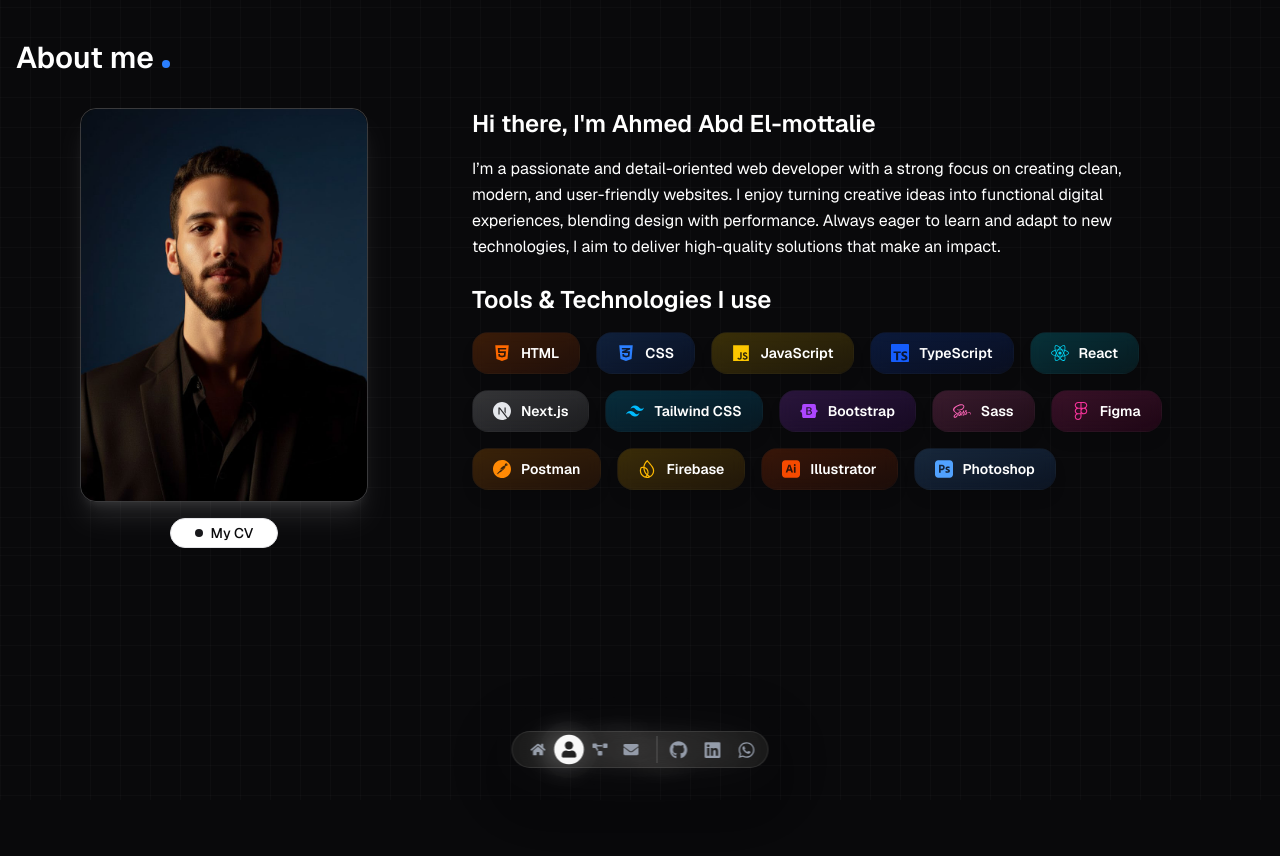
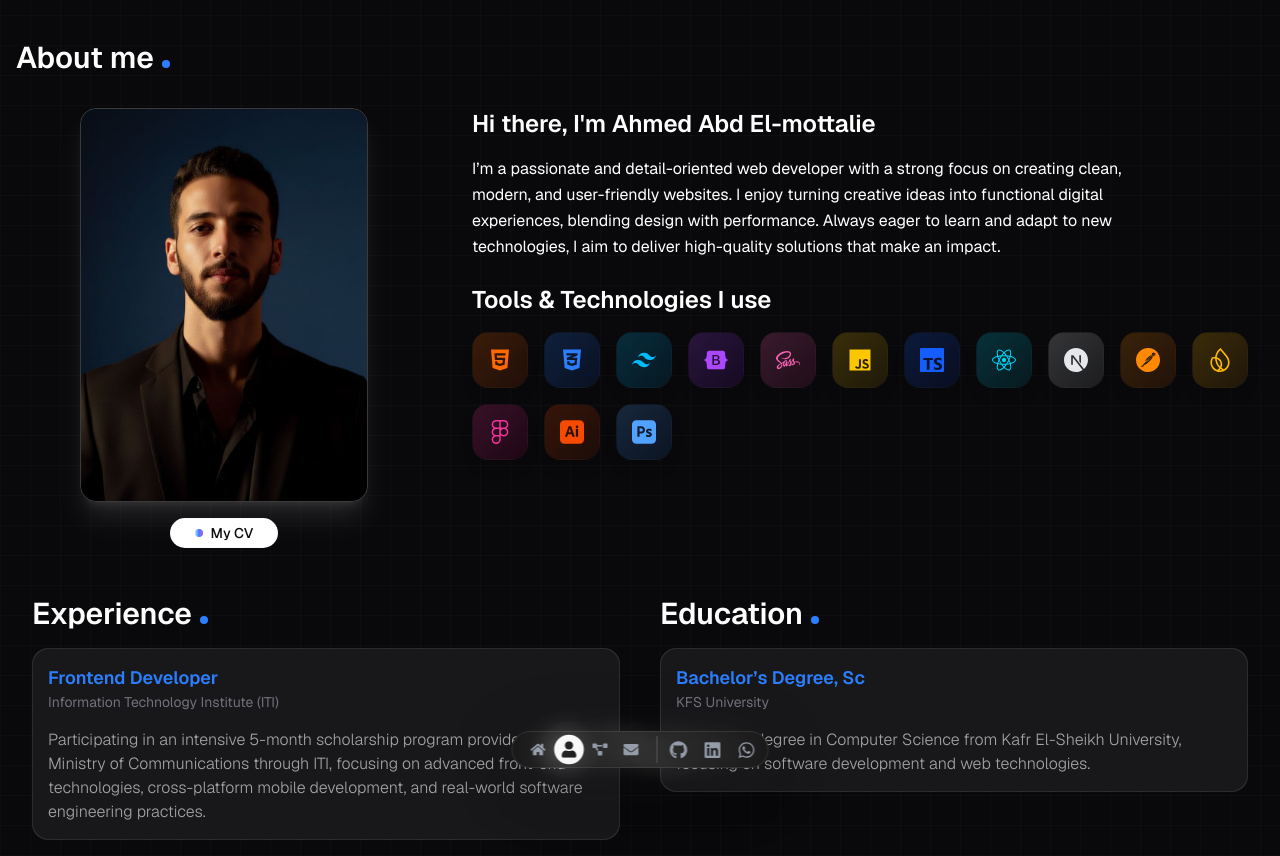
Before and after one commit to ahmed-abdelmottal3/Portfolio_V2, a Next.js app: page /about in a window 1280 px wide. Before the commit the page ends 800 px from the top, so only its background shows below. Built offline with nearby package versions, Linux system fonts and the light colour scheme.

Commit message:
add experience & education sections

```diff
--- a/app/about/page.tsx
+++ b/app/about/page.tsx
@@ -1,9 +1,36 @@
 import { InteractiveHoverButton } from '@/components/ui/interactive-hover-button'
-import React from 'react'
+import { MagicCard } from '@/components/ui/magic-card';
+import { desc } from 'motion/react-client';
+import Image from 'next/image';
+import React, { Children } from 'react'
 import {
   FaHtml5, FaCss3Alt, FaJs, FaReact, FaBootstrap, FaSass, FaFigma,
 } from "react-icons/fa";
 import { SiTypescript, SiNextdotjs, SiTailwindcss, SiPostman, SiFirebase, SiAdobeillustrator, SiAdobephotoshop } from "react-icons/si";
+
+const skills = [
+  { name: "HTML", icon: <FaHtml5 className='text-orange-500' />, color: "from-orange-500/20 to-orange-600/10" },
+  { name: "CSS", icon: <FaCss3Alt className='text-blue-500' />, color: "from-blue-500/20 to-blue-600/10" },
+  { name: "Tailwind CSS", icon: <SiTailwindcss className='text-sky-400' />, color: "from-sky-400/20 to-sky-500/10" },
+  { name: "Bootstrap", icon: <FaBootstrap className='text-purple-500' />, color: "from-purple-500/20 to-purple-600/10" },
+  { name: "Sass", icon: <FaSass className='text-pink-400' />, color: "from-pink-400/20 to-pink-500/10" },
+  { name: "JavaScript", icon: <FaJs className='text-yellow-400' />, color: "from-yellow-400/20 to-yellow-500/10" },
+  { name: "TypeScript", icon: <SiTypescript className='text-blue-600' />, color: "from-blue-600/20 to-blue-700/10" },
+  { name: "React", icon: <FaReact className='text-cyan-400' />, color: "from-cyan-400/20 to-cyan-500/10" },
+  { name: "Next.js", icon: <SiNextdotjs className='text-gray-200' />, color: "from-gray-200/20 to-gray-300/10" },
+  { name: "Postman", icon: <SiPostman className='text-orange-400' />, color: "from-orange-400/20 to-orange-500/10" },
+  { name: "Firebase", icon: <SiFirebase className='text-amber-400' />, color: "from-amber-400/20 to-amber-500/10" },
+  { name: "Figma", icon: <FaFigma className='text-pink-500' />, color: "from-pink-500/20 to-pink-600/10" },
+  { name: "Illustrator", icon: <SiAdobeillustrator className='text-orange-600' />, color: "from-orange-600/20 to-orange-700/10" },
+  { name: "Photoshop", icon: <SiAdobephotoshop className='text-blue-400' />, color: "from-blue-400/20 to-blue-500/10" },
+];
+
+const experiences = [{
+  role: "Frontend Developer",
+  company: "Information Technology Institute (ITI)",
+  desc: "Participating in an intensive 5-month scholarship program provided by the Ministry of Communications through ITI, focusing on advanced front-end technologies, cross-platform mobile development, and real-world software engineering practices."
+}
+]
 export default function page() {
   return (
     <section className='container mx-auto pt-10 px-4'>
@@ -12,7 +39,7 @@ export default function page() {
       </div>
 
       <section className='flex flex-col md:flex-row flex-wrap gap-5 md:gap-10 w-full pt-8'>
-        {/* الصورة + الزر */}
+        {/* img + btn */}
         <div className='w-full md:w-1/3 flex flex-col items-center gap-4'>
           <div className='border border-background/20 rounded-2xl shadow-xl shadow-background/10 overflow-hidden w-60 md:w-72'>
             <img src="/me.jpg" alt="me" className='rounded-2xl w-full h-auto object-cover' />
@@ -22,7 +49,7 @@ export default function page() {
           </div>
         </div>
 
-        {/* النص */}
+        {/* desc*/}
         <div className='flex-1 flex flex-col items-start justify-start'>
           <h2 className='text-2xl font-semibold mb-4'>Hi there, I'm Ahmed Abd El-mottalie</h2>
           <p className='text-base leading-relaxed max-w-2xl mb-6'>
@@ -31,46 +58,81 @@ export default function page() {
             Always eager to learn and adapt to new technologies, I aim to deliver high-quality solutions that make an impact.
           </p>
 
-          {/* Skills Section */}
+          {/* skills */}
           <section>
 
             <h2 className='text-2xl font-semibold pb-4'>Tools & Technologies I use</h2>
             <div className='flex flex-wrap gap-4'>
-              {[
- { name: "HTML", icon: <FaHtml5 className='text-orange-500' />, color: "from-orange-500/20 to-orange-600/10" },
-  { name: "CSS", icon: <FaCss3Alt className='text-blue-500' />, color: "from-blue-500/20 to-blue-600/10" },
-  { name: "JavaScript", icon: <FaJs className='text-yellow-400' />, color: "from-yellow-400/20 to-yellow-500/10" },
-  { name: "TypeScript", icon: <SiTypescript className='text-blue-600' />, color: "from-blue-600/20 to-blue-700/10" },
-  { name: "React", icon: <FaReact className='text-cyan-400' />, color: "from-cyan-400/20 to-cyan-500/10" },
-  { name: "Next.js", icon: <SiNextdotjs className='text-gray-200' />, color: "from-gray-200/20 to-gray-300/10" },
-  { name: "Tailwind CSS", icon: <SiTailwindcss className='text-sky-400' />, color: "from-sky-400/20 to-sky-500/10" },
-  { name: "Bootstrap", icon: <FaBootstrap className='text-purple-500' />, color: "from-purple-500/20 to-purple-600/10" },
-  { name: "Sass", icon: <FaSass className='text-pink-400' />, color: "from-pink-400/20 to-pink-500/10" },
-  { name: "Figma", icon: <FaFigma className='text-pink-500' />, color: "from-pink-500/20 to-pink-600/10" },
-  { name: "Postman", icon: <SiPostman className='text-orange-400' />, color: "from-orange-400/20 to-orange-500/10" },
-  { name: "Firebase", icon: <SiFirebase className='text-amber-400' />, color: "from-amber-400/20 to-amber-500/10" },
-  { name: "Illustrator", icon: <SiAdobeillustrator className='text-orange-600' />, color: "from-orange-600/20 to-orange-700/10" },
-  { name: "Photoshop", icon: <SiAdobephotoshop className='text-blue-400' />, color: "from-blue-400/20 to-blue-500/10" },              ].map((skill) => (
-                <span
+              {skills.map((skill) => (
+                <div
                   key={skill.name}
-                  className={`group relative flex items-center gap-2.5 px-5 py-2.5 text-sm font-semibold
+                  className={`group relative flex items-center justify-center size-14
       border border-primary/30 rounded-2xl bg-gradient-to-br ${skill.color}
       shadow-lg hover:shadow-xl hover:scale-105 hover:border-primary/50
       transition-all duration-300 cursor-pointer backdrop-blur-sm
       hover:-translate-y-1`}
                 >
-                  <span className='text-lg group-hover:scale-110 transition-transform duration-300'>
+                  <span className='text-2xl group-hover:scale-110 transition-transform duration-300'>
                     {skill.icon}
                   </span>
-                  <span className='group-hover:text-white transition-colors duration-300'>
+
+                  {/* tooltip */}
+                  <div className="absolute bottom-10 left-1/2 -translate-x-1/2 opacity-0
+        group-hover:opacity-100 group-hover:-translate-y-1 transition-all duration-300
+        bg-background text-foreground text-xs font-semibold px-3 py-1 rounded-full shadow-xl
+        border border-white/10 whitespace-nowrap pointer-events-none">
                     {skill.name}
-                  </span>
-                </span>
+                  </div>
+                </div>
               ))}
             </div>
           </section>
         </div>
       </section>
+      {/* experience */}
+      {/* <section className='flex flex-wrap gap-5'> */}
+      <section className='grid grid-cols-1 md:grid-cols-2 gap-10 items-start max-w-7xl mx-auto px-4 mt-12'>
+          <div >
+            <div className='relative text-3xl font-semibold w-fit mb-4'>
+              Experience <span className='w-2 h-2 bg-blue-500 absolute bottom-2 -right-4 rounded-full'></span>
+            </div>
+            {experiences.map((exp, index) => (
+              <MagicCard className="p-4 mb-4" key={index}>
+                <div className="flex items-center gap-4">
+                  <div>
+                    <h2 className="font-semibold text-lg text-blue-500">
+                      {exp.role}
+                    </h2>
+                    <h5 className="text-sm text-muted-foreground">
+                      {exp.company}
+                    </h5>
+                    <p className='pt-4 text-background/60 font-light'>{exp.desc}</p>
+                  </div>
+                </div>
+              </MagicCard>
+            ))}
+          </div>
+
+        <div>
+          <div className='relative text-3xl font-semibold w-fit mb-4'>
+            Education <span className='w-2 h-2 bg-blue-500 absolute bottom-2 -right-4 rounded-full'></span>
+          </div>
+          <MagicCard className="p-4 mb-4 h-fit">
+            <div className="flex items-center gap-4">
+              <div>
+                <h2 className="font-semibold text-lg text-blue-500">
+                  Bachelor’s Degree, Sc
+                </h2>
+                <h5 className="text-sm text-muted-foreground">
+                  KFS University
+                </h5>
+                <p className='pt-4 text-background/60 font-light'>  Bachelor's degree in Computer Science from Kafr El-Sheikh University, focusing on software development and web technologies.</p>
+              </div>
+            </div>
+          </MagicCard>
+        </div>
+      </section>
     </section>
+
   )
 }
--- a/app/globals.css
+++ b/app/globals.css
@@ -100,7 +100,7 @@ body {
   --accent: oklch(0.967 0.001 286.375);
   --accent-foreground: oklch(0.21 0.006 285.885);
   --destructive: oklch(0.577 0.245 27.325);
-  --border: oklch(0.92 0.004 286.32);
+  --border: oklch(91.973% 0.00413 285.946 / 0.158);
   --input: oklch(0.92 0.004 286.32);
   --ring: oklch(0.705 0.015 286.067);
   --chart-1: oklch(0.646 0.222 41.116);
--- a/app/page.tsx
+++ b/app/page.tsx
@@ -5,7 +5,7 @@ import "./globals.css";
 import CTASection from "@/components/CTAsection";
 import { AuroraText } from "@/components/ui/aurora-text"
 
-const greatVibes = Great_Vibes({
+export const greatVibes = Great_Vibes({
   subsets: ["latin"],
   weight: ["400"],
 });
--- a/components/ui/interactive-hover-button.tsx
+++ b/components/ui/interactive-hover-button.tsx
@@ -16,7 +16,7 @@ export function InteractiveHoverButton({
       {...props}
     >
       <div className="flex items-center gap-2">
-        <div className="bg-primary h-2 w-2 rounded-full transition-all duration-500 group-hover:scale-[100.8]"></div>
+        <div className=" bg-gradient-to-r from-blue-200 via-blue-500 to-purple-500 h-2 w-2 rounded-full transition-all duration-500 group-hover:scale-[100.8]"></div>
         <span className="inline-block transition-all duration-500 group-hover:translate-x-12 group-hover:opacity-0">
           {children}
         </span>
--- /dev/null
+++ b/components/ui/magic-card.tsx
@@ -0,0 +1,103 @@
+"use client"
+
+import React, { useCallback, useEffect } from "react"
+import { motion, useMotionTemplate, useMotionValue } from "motion/react"
+
+import { cn } from "@/lib/utils"
+
+interface MagicCardProps {
+  children?: React.ReactNode
+  className?: string
+  gradientSize?: number
+  gradientColor?: string
+  gradientOpacity?: number
+  gradientFrom?: string
+  gradientTo?: string
+}
+
+export function MagicCard({
+  children,
+  className,
+  gradientSize = 200,
+  gradientColor = "#0774f127",
+  gradientOpacity = 0.8,
+  gradientFrom = "#c5d5f8",
+  gradientTo = "#1959e6",
+}: MagicCardProps) {
+  const mouseX = useMotionValue(-gradientSize)
+  const mouseY = useMotionValue(-gradientSize)
+  const reset = useCallback(() => {
+    mouseX.set(-gradientSize)
+    mouseY.set(-gradientSize)
+  }, [gradientSize, mouseX, mouseY])
+
+  const handlePointerMove = useCallback(
+    (e: React.PointerEvent<HTMLDivElement>) => {
+      const rect = e.currentTarget.getBoundingClientRect()
+      mouseX.set(e.clientX - rect.left)
+      mouseY.set(e.clientY - rect.top)
+    },
+    [mouseX, mouseY]
+  )
+
+  useEffect(() => {
+    reset()
+  }, [reset])
+
+  useEffect(() => {
+    const handleGlobalPointerOut = (e: PointerEvent) => {
+      if (!e.relatedTarget) {
+        reset()
+      }
+    }
+
+    const handleVisibility = () => {
+      if (document.visibilityState !== "visible") {
+        reset()
+      }
+    }
+
+    window.addEventListener("pointerout", handleGlobalPointerOut)
+    window.addEventListener("blur", reset)
+    document.addEventListener("visibilitychange", handleVisibility)
+
+    return () => {
+      window.removeEventListener("pointerout", handleGlobalPointerOut)
+      window.removeEventListener("blur", reset)
+      document.removeEventListener("visibilitychange", handleVisibility)
+    }
+  }, [reset])
+
+  return (
+    <div
+      className={cn("group relative rounded-2xl", className)}
+      onPointerMove={handlePointerMove}
+      onPointerLeave={reset}
+      onPointerEnter={reset}
+    >
+      <motion.div
+        className="bg-border pointer-events-none absolute inset-0 rounded-2xl duration-300 group-hover:opacity-100"
+        style={{
+          background: useMotionTemplate`
+          radial-gradient(${gradientSize}px circle at ${mouseX}px ${mouseY}px,
+          ${gradientFrom},
+          ${gradientTo},
+          var(--border) 100%
+          )
+          `,
+        }}
+      />
+      <div className="bg-[#18181b] absolute inset-px rounded-2xl" />
+      <motion.div
+        className="pointer-events-none absolute inset-1 rounded-[inherit] opacity-0 transition-opacity duration-300 group-hover:opacity-100"
+        style={{
+          background: useMotionTemplate`
+            radial-gradient(${gradientSize}px circle at ${mouseX}px ${mouseY}px, ${gradientColor}, transparent 100%)
+          `,
+          opacity: gradientOpacity,
+        }}
+      />
+      <div className="relative">{children}</div>
+    </div>
+  )
+}
--- a/package.json
+++ b/package.json
@@ -12,6 +12,7 @@
     "class-variance-authority": "^0.7.1",
     "clsx": "^2.1.1",
     "lucide-react": "^0.552.0",
+    "motion": "^12.23.24",
     "next": "16.0.1",
     "react": "19.2.0",
     "react-dom": "19.2.0",
```
Also changed, not shown: public/iti.jpg (added), 1 other file (tests, documents, lock files or other folders).
